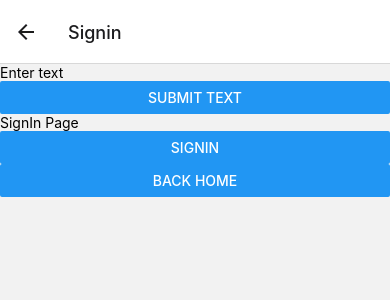
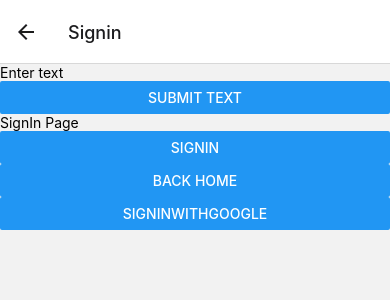
Before and after one commit to jalal-codr/AppDevPrac, a React Native app: screen / in a window 390 px wide. Both pictures are taken after a click on the button "SIGNIN". Shown: the top 300 px of the page. Built offline with nearby package versions, Linux system fonts and the light colour scheme.

Commit message:
signInButton update

```diff
--- a/Components/SignIn.jsx
+++ b/Components/SignIn.jsx
@@ -1,10 +1,13 @@
 import React from 'react';
-import {View,} from "react-native";
+import {View,Button, Alert} from "react-native";
 
 function SignIn() {
+  const  SignInWithGoogle=()=>{
+    Alert.alert("Hello")
+  }
   return (
     <View>
-
+      <Button title='SignInWithGoogle' onPress={SignInWithGoogle}/>
     </View>
   )
 }
--- a/Screens/Signin/Signin.jsx
+++ b/Screens/Signin/Signin.jsx
@@ -1,5 +1,6 @@
 import React, { useState } from 'react'
 import {View,Text,Button,TextInput, Alert, ScrollView} from 'react-native'
+import SignIn from '../../Components/SignIn';
 
 
 function Signin({navigation,route}) {
@@ -31,6 +32,7 @@ function Signin({navigation,route}) {
         <Text>SignIn Page</Text>
         <Button title='Signin' onPress={btnClick}/>
         <Button title='Back Home' onPress={goBack}/>
+        <SignIn/>
     </View>
   )
 }
```
